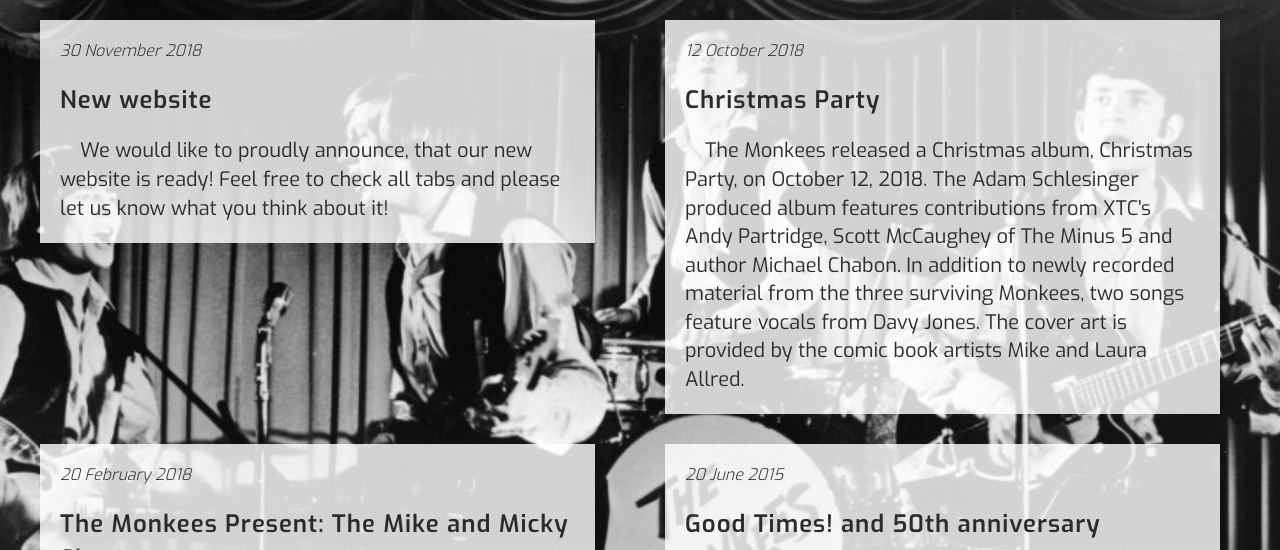
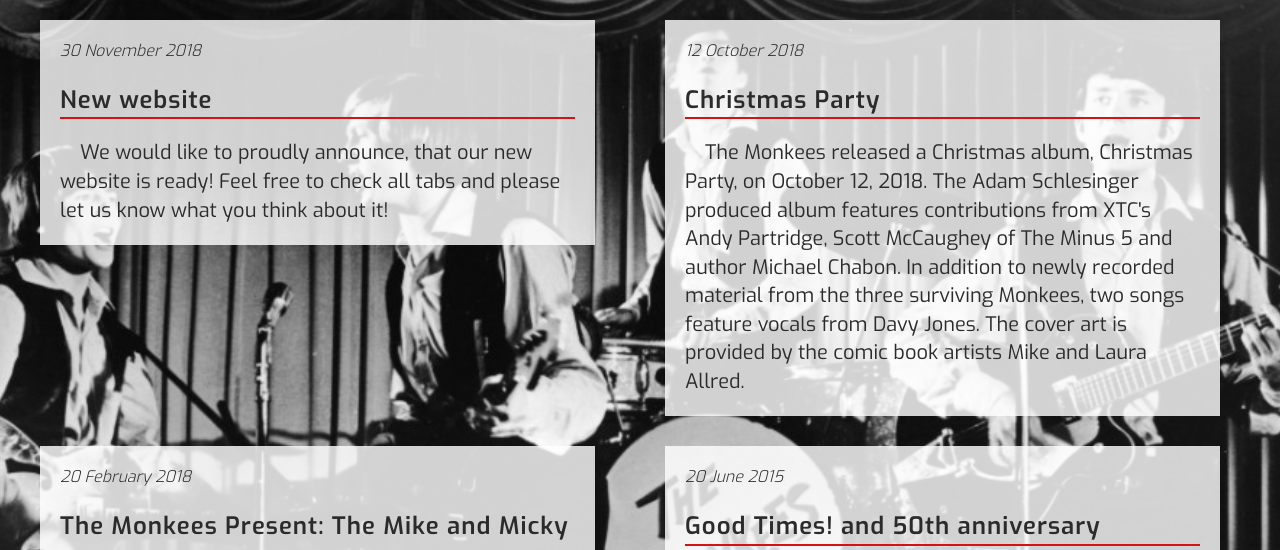
Before and after one commit to Code-Institute-Submissions/TheMonkees-4, a plain HTML site: page index.html in a window 1280 px wide. Shown: the part 250-800 px from the top of the page. Drawn offline with nearby package versions, Linux system fonts and the light colour scheme.

Commit message:
Minor changes in css

```diff
--- a/assets/css/style.css
+++ b/assets/css/style.css
@@ -86,11 +86,13 @@ header{
     font-weight: 600;
     letter-spacing: 1px;
     padding-top: 20px;
-    padding-bottom: 20px;
+
+    border-bottom: 2px solid #d41414;
 }
 
 .article-content {
-        width: 100%;
+    padding-top: 20px;
+    width: 100%;
     font-family: "Exo", sans-serif;
     font-size: 20px;
     font-weight: 400;
```
